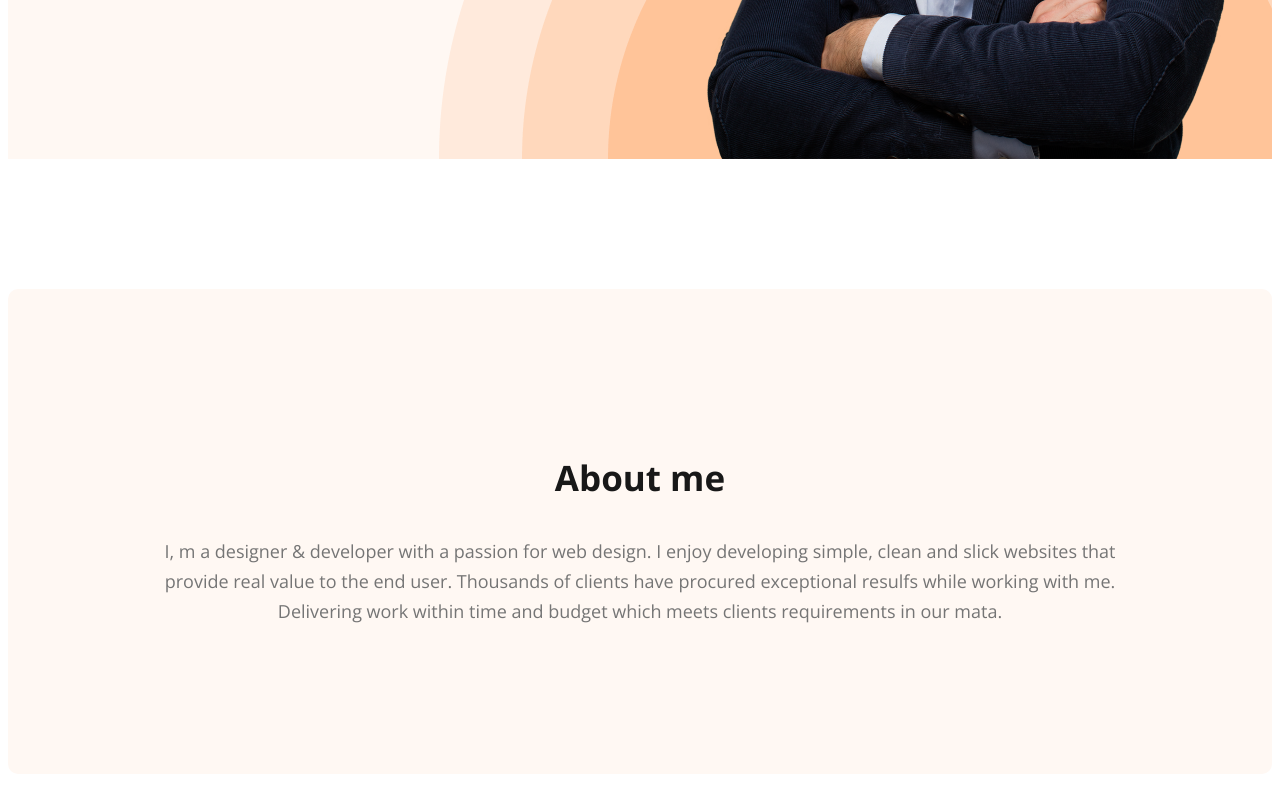
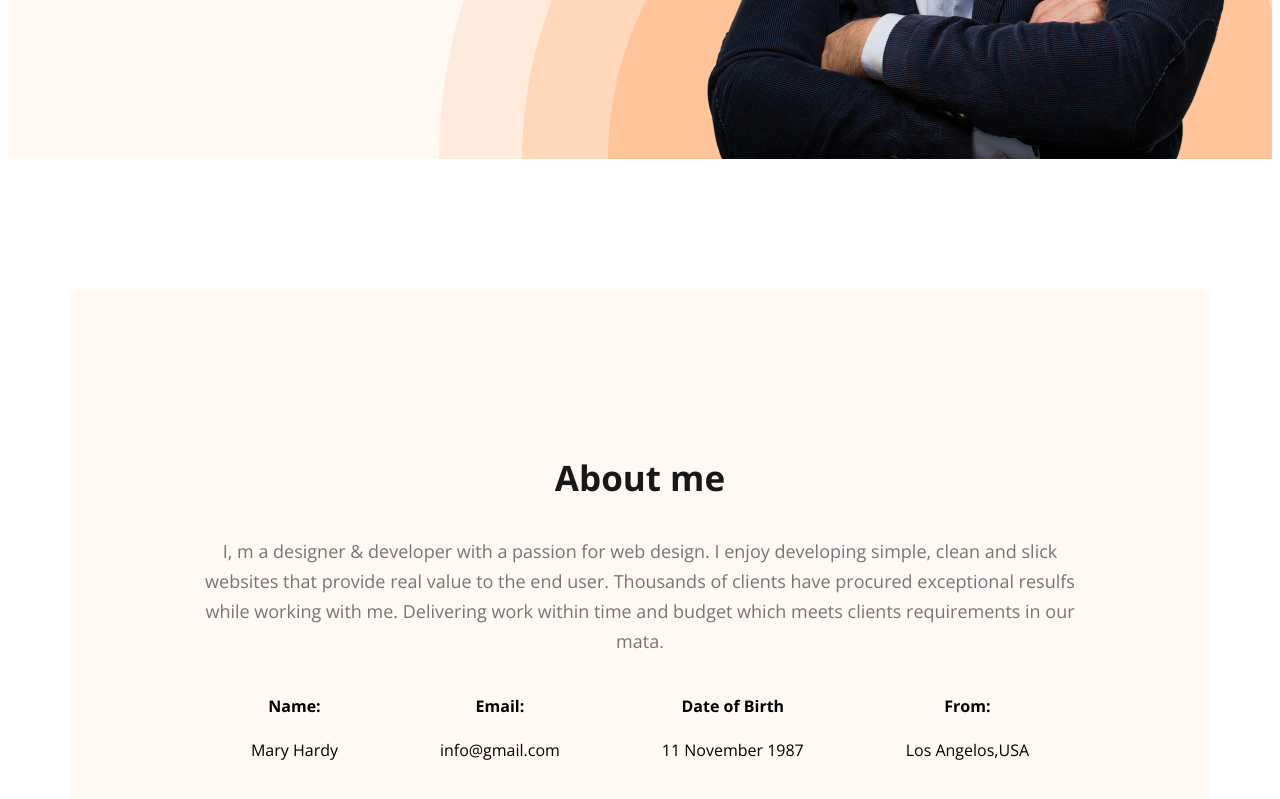
Before and after one commit to ridika28/webdeveloper-portfolio, a plain HTML site: page index.html in a window 1280 px wide. Shown: the part 706-1505 px from the top of the page. Drawn offline with nearby package versions, Linux system fonts and the light colour scheme.

Commit message:
added about information

```diff
--- a/index.html
+++ b/index.html
@@ -38,6 +38,26 @@
         <section class="about">
             <h3 class="section-title">About me</h3>
             <p class="section-description">I, m a designer & developer with a passion for web design. I enjoy developing simple, clean and slick websites that provide real value to the end user. Thousands of clients have procured exceptional resulfs while working with me. Delivering work within time and budget which meets clients requirements in our mata.</p>
+      <div class="about-info-container">
+        <div class="about-info">
+            <h4 class="info-title"> Name: </h4>
+            <p class="info-des">Mary Hardy</p>
+        </div>
+        <div class="about-info">
+            <h4 class="info-title"> Email: </h4>
+            <p class="info-des">info@gmail.com</p>
+        </div>
+        <div class="about-info">
+            <h4 class="info-title"> Date of Birth </h4>
+            <p class="info-des">11 November 1987</p>
+        </div>
+        <div class="about-info">
+            <h4 class="info-title"> From: </h4>
+            <p class="info-des">Los Angelos,USA</p>
+        </div>
+
+
+      </div>
         </section>
 
     </main>
--- a/styles/portfolio.css
+++ b/styles/portfolio.css
@@ -94,6 +94,10 @@ nav a{
     margin-bottom: 20px;
 }
 /* main section styles */
+main{
+    width: 1140px;
+    margin: 0px auto;
+}
 
 
 /* about section styles */
@@ -103,3 +107,10 @@ nav a{
 background: #FFF8F3;
 margin: 130px 0px;
 }
+.about-info-container{
+    display: flex;
+    justify-content: space-around;
+}
+.about-info{
+    text-align: center;
+}
```
